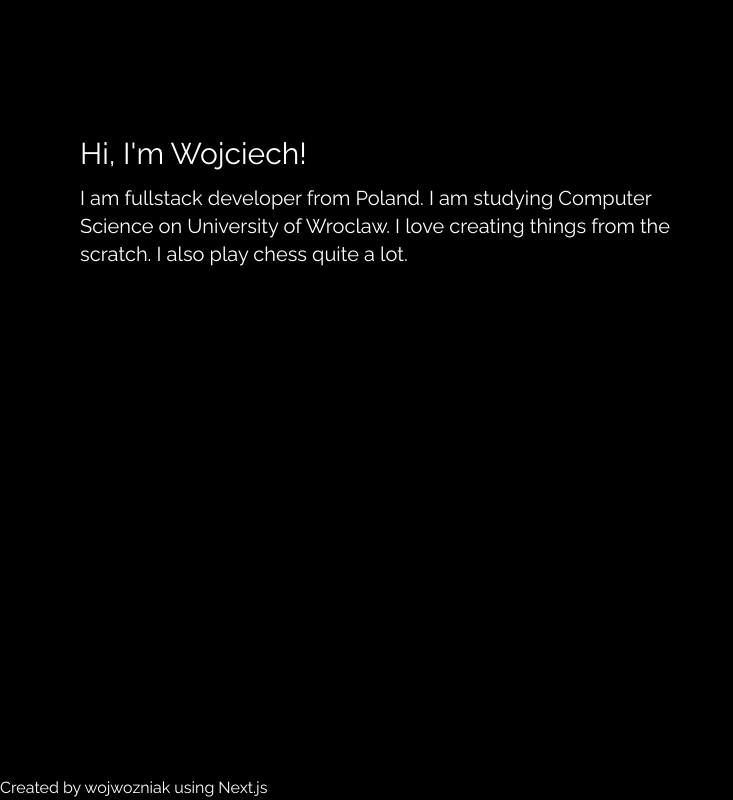
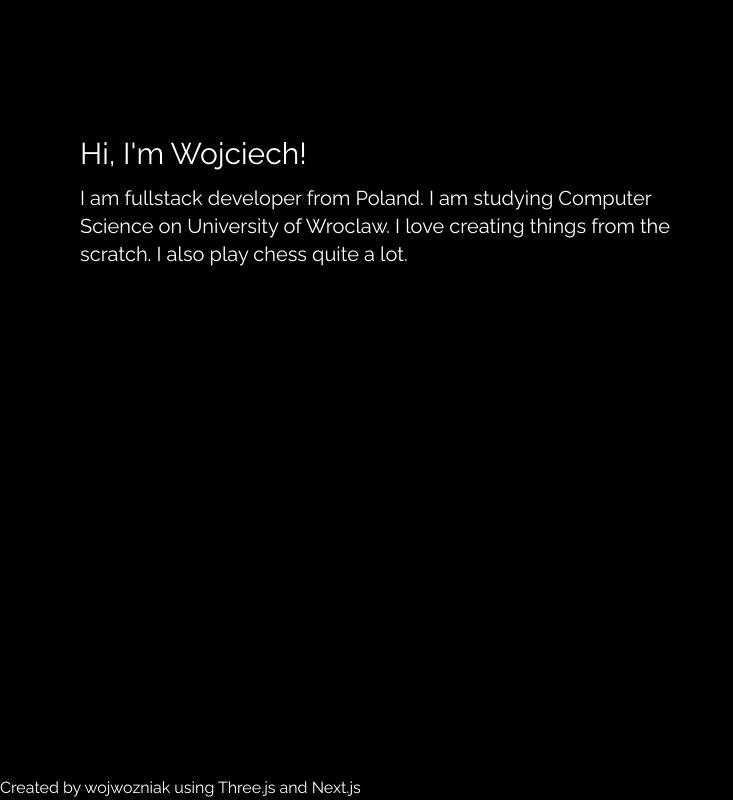
Before and after one commit to wojwozniak/portfolio, a Next.js app: page / in a window 1280 px wide. Shown: the part 824-1624 px from the top of the page, without its empty margins (0-733 px from the left). Built offline with nearby package versions, Linux system fonts and the light colour scheme.

Commit message:
added id

```diff
--- a/components/Footer.tsx
+++ b/components/Footer.tsx
@@ -2,9 +2,9 @@ import React from 'react'
 
 const Footer = () => {
   return (
-    <footer className="">
-        <p>Created by wojwozniak using Next.js</p>
-      </footer>
+    <footer id="footer">
+      <p>Created by wojwozniak using Three.js and Next.js</p>
+    </footer>
   )
 }
 
```
